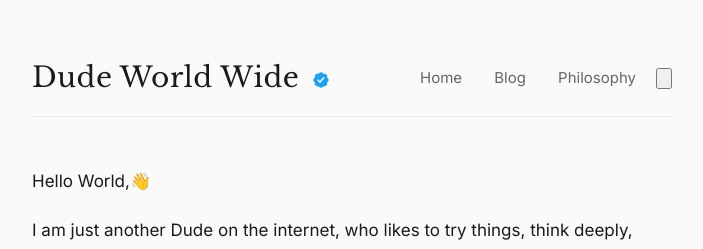
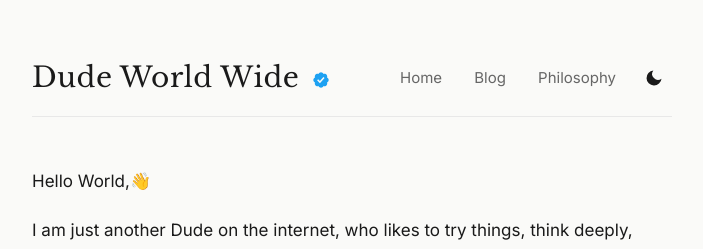
Before and after one commit to DudeWorldWide/Dudeworldwide.github.io, a Jekyll site: the page built from index.html, in a window 1280 px wide. Shown: the top 249 px of the page, without its empty margins (288-991 px from the left). Built offline with Jekyll 4.4.1, drawn with Linux system fonts in a browser that asks for light colours.

Commit message:
Update style.css

```diff
--- a/assets/css/style.css
+++ b/assets/css/style.css
@@ -1,32 +1,31 @@
 /* Minimalist Classy Blog Theme - Light Version */
 @import url('https://fonts.googleapis.com/css2?family=Inter:wght@300;400;500&family=Libre+Baskerville:wght@400;700&display=swap');
 
-/* --- VARIABLES --- */
+/* --- VARIABLES & FONTS --- */
 :root {
-  /* Elegant Font Pairing */
+  /* Light Theme (Default) */
   --font-main: "Inter", -apple-system, system-ui, sans-serif;
   --font-header: "Libre Baskerville", Georgia, serif;
 
-  /* Light Minimalist Palette - ALWAYS LIGHT */
   --background-color: #fafaf8;
   --accent-color: #e8e8e8;
   --text-color: #1a1a1a;
   --text-secondary: #666;
   --link-color: #1a1a1a;
-  --hover-color: #4a90e2; /* Classy blue for hover */
+  --hover-color: #4a90e2;
 }
 
-/* Remove dark mode - force light theme always */
-@media (prefers-color-scheme: dark) {
-  :root {
-    --background-color: #fafaf8;
-    --accent-color: #e8e8e8;
-    --text-color: #1a1a1a;
-    --text-secondary: #666;
-    --link-color: #1a1a1a;
-    --hover-color: #4a90e2;
-  }
+/* Dark Theme - Claude.ai Colors */
+[data-theme="dark"] {
+  --background-color: #1a1a1a;      /* Claude's dark background */
+  --accent-color: #2d2d2d;          /* Claude's border color */
+  --text-color: #e8e8e8;            /* Claude's text color */
+  --text-secondary: #9b9b9b;        /* Claude's secondary text */
+  --link-color: #e8e8e8;
+  --hover-color: #6fa3ef;           /* Claude's blue accent */
 }
+
+/* Remove the old @media (prefers-color-scheme: dark) block completely */
 
 /* --- BASE STYLES --- */
 *, *::before, *::after {
@@ -300,3 +299,37 @@
     padding-top: 100px;
   }
 }
+/* --- THEME TOGGLE BUTTON --- */
+.theme-toggle {
+  background: none;
+  border: none;
+  cursor: pointer;
+  padding: 8px;
+  display: flex;
+  align-items: center;
+  justify-content: center;
+  color: var(--text-color);
+  transition: all 0.3s ease;
+  border-radius: 50%;
+  width: 36px;
+  height: 36px;
+}
+
+.theme-toggle:hover {
+  background: var(--accent-color);
+  transform: rotate(20deg);
+}
+
+.theme-toggle svg {
+  width: 20px;
+  height: 20px;
+}
+
+/* Smooth transition for theme changes */
+body {
+  transition: background-color 0.3s ease, color 0.3s ease;
+}
+
+* {
+  transition: background-color 0.3s ease, color 0.3s ease, border-color 0.3s ease;
+}
```
